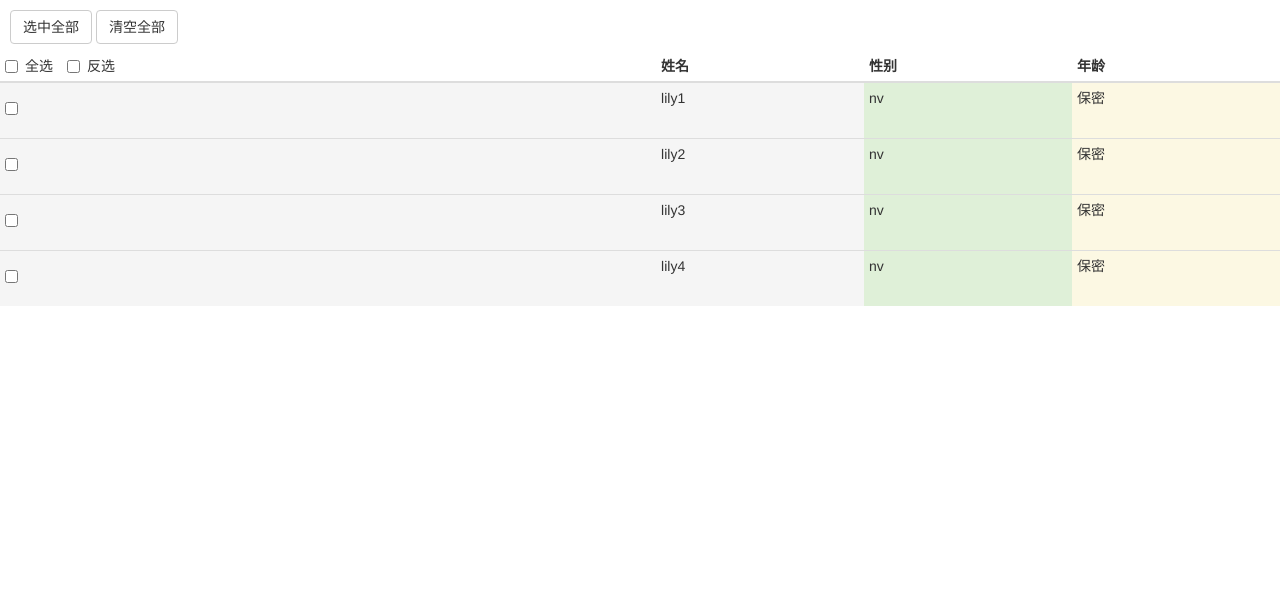
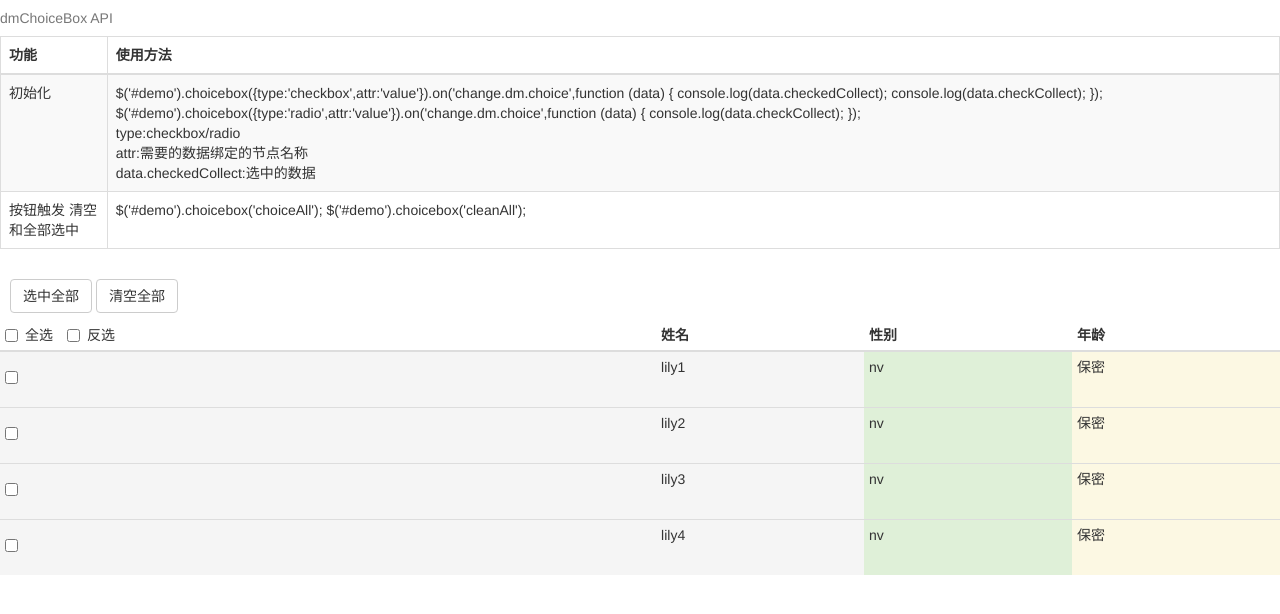
Before and after one commit to benbenrose/dmChoiceBox, a plain HTML site: page index.html in a window 1280 px wide. Drawn offline with nearby package versions, Linux system fonts and the light colour scheme.

Commit message:
优化deno

```diff
--- a/index.html
+++ b/index.html
@@ -10,6 +10,42 @@
 <body>
 <!-- bootstrap样式-->
 <div>
+    <table class="table table-bordered table-striped table-hover" >
+        <caption >dmChoiceBox API</caption>
+        <thead>
+        <tr class="rtl-table-header rtl-goods-table-tr">
+            <th class="mw150">功能</th>
+            <th class="mw110">使用方法</th>
+        </tr>
+        </thead>
+        <tbody>
+        <tr >
+            <td>初始化</td>
+            <td>
+                $('#demo').choicebox({type:'checkbox',attr:'value'}).on('change.dm.choice',function (data) {
+                console.log(data.checkedCollect);
+                console.log(data.checkCollect);
+                });
+                $('#demo').choicebox({type:'radio',attr:'value'}).on('change.dm.choice',function (data) {
+                console.log(data.checkCollect);
+                });
+                <br>
+                type:checkbox/radio
+                <br>
+                attr:需要的数据绑定的节点名称
+                <br>
+                data.checkedCollect:选中的数据
+            </td>
+        </tr>
+        <tr >
+            <td>按钮触发 清空和全部选中</td>
+            <td>
+                $('#demo').choicebox('choiceAll');
+                $('#demo').choicebox('cleanAll');
+            </td>
+        </tr>
+        </tbody>
+    </table>
     <div style="height: 50px;width: 100%;padding: 10px 10px;">
         <button class="btn btn-default J_all_btn" type="button" >选中全部</button>
         <button class="btn btn-default J_clean_btn" type="button">清空全部</button>
@@ -81,6 +117,7 @@
             </tr>
         </table>
     </div>
+    <div class="checked-value"></div>
 </div>
 </body>
 <script src="./js/index.js"></script>
--- a/js/dmChoiceBox.js
+++ b/js/dmChoiceBox.js
@@ -1,7 +1,7 @@
 /**
- * Created by lili on 2017/12/27.
+ * auth lily
  * checkbox radio
- *
+ * 2017/12/27.
  */
 (function ($,window) {
     //如果用seajs等就在包裹一层请求
--- a/js/index.js
+++ b/js/index.js
@@ -6,7 +6,9 @@ $(document).ready(function(){
         type: 'checkbox',
         attr: 'value'
     }).on('change.dm.choice', function (data) {
+        if(!data.checkedCollect) return;
         console.log(data);
+        $('.checked-value').html('选中的值:'+data.checkedCollect.join(','));
     });
 
     $('.J_all_btn').on('click',function () {
```
